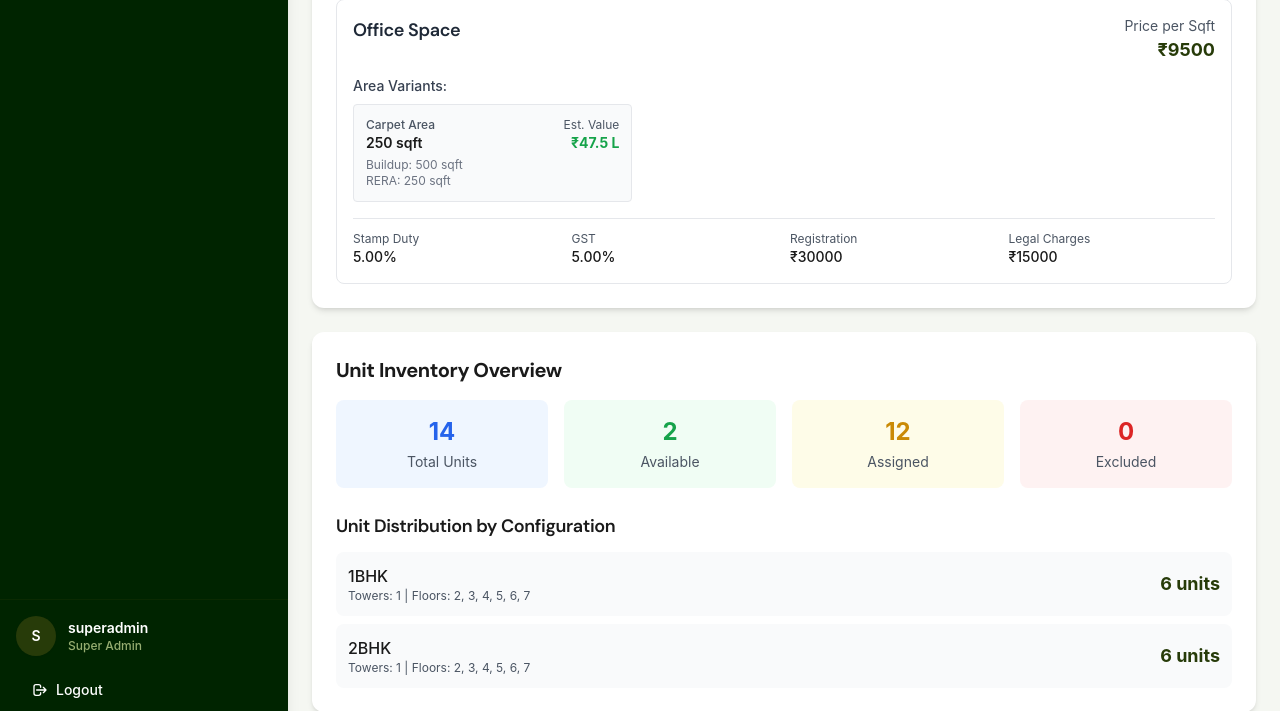
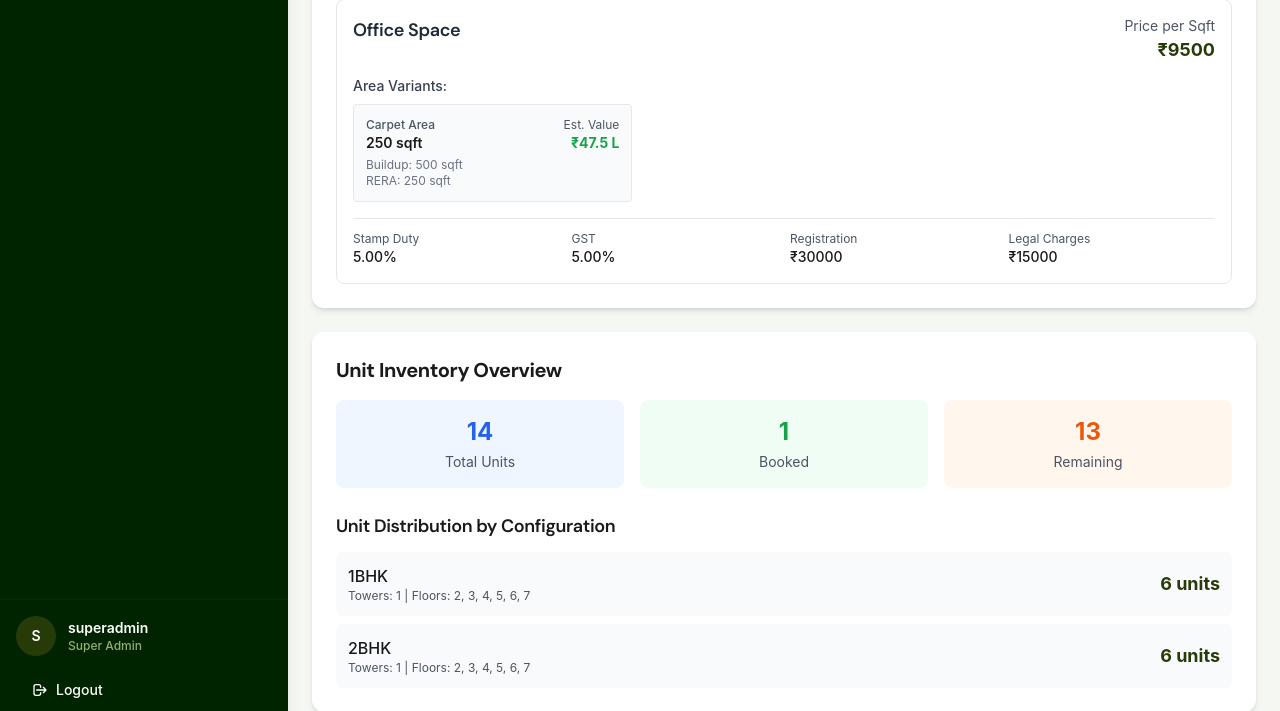
Before and after one commit to anaschougle32/BridgioCRM, a Django app: page /projects/5/ in a window 1280 px wide. Shown: the part 1813-2524 px from the top of the page. Run offline with Django 4.2, Linux system fonts and the light colour scheme; a user stored in the database is signed in; data comes from the database, SQL or seed files in the repository; both versions use the stored data as it was after the commit; data that the repository does not hold is empty; parts of the project's set-up code (start-up, migrations or seed data) failed here and were passed over; some libraries are stand-ins or nearby versions; some web fonts are replaced.

Commit message:
Add fixed total pricing option and simplify unit inventory
Highrise Pricing Enhancements:
- Add 'Fixed Total Price Addition' pricing type (fixed_total)
- Keeps existing 'Fixed Per Sqft Addition' (fixed_sqft) and 'Per Sqft Addition' (per_sqft)
- Fixed total adds a flat amount to total unit price per range (not per sqft)
- Example: threshold=4, increment=100000 -> Floors 5-8 get +₹100k total, 9-12 get +₹200k
- Add calculate_total_price_increment() method for fixed_total calculations
- Update unit calculation views to apply fixed total increment to agreement value

Unit Inventory Simplification:
- Simplify overview to show only 3 metrics: Total Units, Booked, Remaining
- Remove 'Available' and 'Excluded' columns for cleaner display
- Update context to calculate booked_units from Booking model
- Remaining = Total - Booked - Excluded

Database Migration:
- Update HighrisePricing model with new pricing_type choices
- Update help text for fixed_price_increment field

```diff
--- a/projects/models.py
+++ b/projects/models.py
@@ -289,13 +289,14 @@ class HighrisePricing(models.Model):
 
     # Pricing type for floors above threshold
     PRICING_TYPE_CHOICES = [
-        ('fixed', 'Fixed Price Addition'),
+        ('fixed_total', 'Fixed Total Price Addition'),
+        ('fixed_sqft', 'Fixed Per Sqft Addition'),
         ('per_sqft', 'Per Sqft Addition'),
     ]
     pricing_type = models.CharField(max_length=20, choices=PRICING_TYPE_CHOICES, default='per_sqft', help_text="How price increases for floors above threshold")
 
-    # Fixed price increment (if pricing_type = 'fixed')
-    fixed_price_increment = models.DecimalField(max_digits=10, decimal_places=2, default=0.00, help_text="Fixed amount to add per floor above threshold (if pricing_type = 'fixed')")
+    # Fixed total price increment (if pricing_type = 'fixed_total')
+    fixed_price_increment = models.DecimalField(max_digits=10, decimal_places=2, default=0.00, help_text="Fixed total amount to add per range (if pricing_type = 'fixed_total') OR fixed per sqft amount (if pricing_type = 'fixed_sqft')")
 
     # Per sqft increment (if pricing_type = 'per_sqft')
     per_sqft_increment = models.DecimalField(max_digits=10, decimal_places=2, default=0.00, help_text="Amount to add per sqft per floor above threshold (e.g., 20 = ₹20/sqft per floor)")
@@ -329,10 +330,13 @@ class HighrisePricing(models.Model):
 
         Range-based pricing: Increment is added for every threshold range.
         Example: If threshold=4, increment=100, base=6500
-        - Floors 1-4: ₹6500 (base price)
+        - Floors 0-4: ₹6500 (base price)
         - Floors 5-8: ₹6600 (base + 100, 1st range above threshold)
         - Floors 9-12: ₹6700 (base + 200, 2nd range above threshold)
         - Floors 13-16: ₹6800 (base + 300, 3rd range above threshold)
+
+        Note: For 'fixed_total' pricing type, this returns the base price per sqft only.
+        Use calculate_total_price_increment() to get the fixed total increment.
         """
         if not self.is_enabled:
             return base_price_per_sqft or 0
@@ -348,12 +352,38 @@ class HighrisePricing(models.Model):
         floors_above_threshold = floor_number - self.floor_threshold
         range_number = ((floors_above_threshold - 1) // self.floor_threshold) + 1
 
-        if self.pricing_type == 'fixed':
-            # Fixed price addition per range
+        if self.pricing_type == 'fixed_total':
+            # For fixed total, return base price per sqft (increment is added to total separately)
+            return base_price
+        elif self.pricing_type == 'fixed_sqft':
+            # Fixed per sqft addition per range
             return base_price + (self.fixed_price_increment * range_number)
         else:
             # Per sqft addition per range
             return base_price + (self.per_sqft_increment * range_number)
+
+    def calculate_total_price_increment(self, floor_number):
+        """Calculate fixed total price increment for a given floor number
+
+        Only applicable when pricing_type = 'fixed_total'.
+        Returns the fixed amount to add to the total unit price.
+
+        Example: If threshold=4, fixed_increment=100000
+        - Floors 0-4: ₹0 (no increment)
+        - Floors 5-8: ₹100,000 (1st range above threshold)
+        - Floors 9-12: ₹200,000 (2nd range above threshold)
+        """
+        if not self.is_enabled or self.pricing_type != 'fixed_total':
+            return 0
+
+        if floor_number <= self.floor_threshold:
+            return 0
+
+        # Calculate which range the floor falls into
+        floors_above_threshold = floor_number - self.floor_threshold
+        range_number = ((floors_above_threshold - 1) // self.floor_threshold) + 1
+
+        return self.fixed_price_increment * range_number
 
     def calculate_development_charges(self, buildup_area=None):
         """Calculate development charges based on type"""
--- a/projects/views.py
+++ b/projects/views.py
@@ -549,9 +549,12 @@ def project_detail(request, pk):
         # Fallback to legacy calculation
         total_units = project.total_units
 
-    assigned_units = unit_configs.filter(area_type__isnull=False, is_excluded=False).count()
+    # Count booked units
+    booked_units = Booking.objects.filter(project=project, is_archived=False).count()
+
+    # Calculate remaining/available units (total - booked - excluded)
     excluded_units = unit_configs.filter(is_excluded=True).count()
-    available_units = total_units - assigned_units - excluded_units
+    available_units = total_units - booked_units - excluded_units
 
     # Get unit distribution by configuration
     unit_distribution = {}
@@ -578,8 +581,7 @@ def project_detail(request, pk):
         'configurations': configurations,
         'milestones': milestones,
         'total_units': total_units,
-        'assigned_units': assigned_units,
-        'excluded_units': excluded_units,
+        'booked_units': booked_units,
         'available_units': available_units,
         'unit_distribution': unit_distribution,
     }
@@ -1587,6 +1589,11 @@ def unit_calculation(request, pk, unit_id):
         # Calculate agreement value using adjusted price
         if price_per_sqft and area_type.buildup_area:
             agreement_value = price_per_sqft * area_type.buildup_area
+
+            # Add fixed total price increment if using fixed_total pricing
+            if highrise_pricing and highrise_pricing.is_enabled and highrise_pricing.pricing_type == 'fixed_total':
+                total_increment = highrise_pricing.calculate_total_price_increment(unit_config.floor_number)
+                agreement_value += total_increment
         else:
             agreement_value = None
 
@@ -1769,6 +1776,11 @@ def multi_unit_calculation(request, pk):
         # Calculate agreement value
         if price_per_sqft and area_type.buildup_area:
             agreement_value = price_per_sqft * area_type.buildup_area
+
+            # Add fixed total price increment if using fixed_total pricing
+            if highrise_pricing and highrise_pricing.is_enabled and highrise_pricing.pricing_type == 'fixed_total':
+                total_increment = highrise_pricing.calculate_total_price_increment(unit_config.floor_number)
+                agreement_value += total_increment
         else:
             agreement_value = Decimal('0')
 
--- a/templates/projects/detail.html
+++ b/templates/projects/detail.html
@@ -368,22 +368,18 @@
     <!-- Unit Inventory Overview -->
     <div class="bg-white rounded-custom shadow-md p-6">
         <h2 class="text-xl font-heading font-bold mb-4">Unit Inventory Overview</h2>
-        <div class="grid grid-cols-2 md:grid-cols-4 gap-4 mb-6">
+        <div class="grid grid-cols-3 gap-4 mb-6">
             <div class="text-center p-4 bg-blue-50 rounded-lg">
                 <p class="text-2xl font-bold text-blue-600">{{ total_units }}</p>
                 <p class="text-sm text-gray-600 mt-1">Total Units</p>
             </div>
             <div class="text-center p-4 bg-green-50 rounded-lg">
-                <p class="text-2xl font-bold text-green-600">{{ available_units }}</p>
-                <p class="text-sm text-gray-600 mt-1">Available</p>
+                <p class="text-2xl font-bold text-green-600">{{ booked_units }}</p>
+                <p class="text-sm text-gray-600 mt-1">Booked</p>
             </div>
-            <div class="text-center p-4 bg-yellow-50 rounded-lg">
-                <p class="text-2xl font-bold text-yellow-600">{{ assigned_units }}</p>
-                <p class="text-sm text-gray-600 mt-1">Assigned</p>
-            </div>
-            <div class="text-center p-4 bg-red-50 rounded-lg">
-                <p class="text-2xl font-bold text-red-600">{{ excluded_units }}</p>
-                <p class="text-sm text-gray-600 mt-1">Excluded</p>
+            <div class="text-center p-4 bg-orange-50 rounded-lg">
+                <p class="text-2xl font-bold text-orange-600">{{ available_units }}</p>
+                <p class="text-sm text-gray-600 mt-1">Remaining</p>
             </div>
         </div>
 
```
Also changed, not shown: db.sqlite3, leads/migrations/0025_leadprojectassociation_lead_projec_project_e57839_idx_and_more.py (added), projects/migrations/0012_alter_highrisepricing_fixed_price_increment_and_more.py (added).
